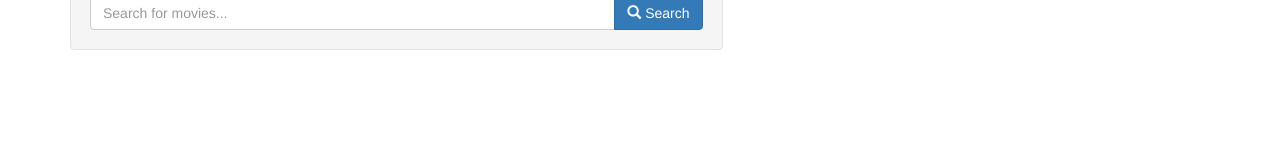
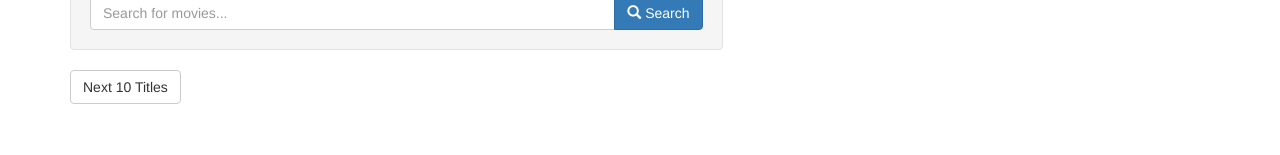
Before and after one commit to finclair/React-Movie-Searcher, a React app: page / in a window 1280 px wide. Shown: the part 145-300 px from the top of the page. Built offline with nearby package versions, Linux system fonts and the light colour scheme.

Commit message:
Create a button element in pager Component and triggering function for it in App component.

```diff
--- a/src/components/App.js
+++ b/src/components/App.js
@@ -18,10 +18,13 @@ class Application extends Component {
 
     this.prepareSearchWord = this.prepareSearchWord.bind(this);
     this.doDetailedSearch = this.doDetailedSearch.bind(this);
+    this.changePage = this.changePage.bind(this);
 
     this.state = {
       movies: [],
-      isLoading: false
+      isLoading: false,
+      selectedPage: '1',
+      textInput: ''
     };
   }
 
@@ -42,7 +45,9 @@ class Application extends Component {
   prepareSearchWord(params) {
     const url = 'http://www.omdbapi.com/?s=';
     const typePart = '&type=';
-    const completeURL = (`${url}${params.input}${typePart}${params.searchType}`);
+    const pagePart = '&page=';
+    this.setState({textInput: params.input});
+    const completeURL = (`${url}${params.input}${typePart}${params.searchType}${pagePart}${this.state.selectedPage}`);
     this.fetchOMDbData(completeURL, (movies) => {
       this.setState({movies: movies.Search});
     });
@@ -52,9 +57,22 @@ class Application extends Component {
 
     const url = 'http://www.omdbapi.com/?plot=full&i=';
     const completeUrl = `${url}${movie.imdbID}`;
-
     this.fetchOMDbData(completeUrl, (selectedMovie) => {
       this.setState({selectedMovie: selectedMovie});
+    });
+  }
+
+  changePage(pageNumber) {
+    this.setState({selectedPage: pageNumber});
+    console.log(this.state.selectedPage, 'on');
+    const url = 'http://www.omdbapi.com/?s=';
+    const textInput = this.state.textInput;
+    const typePart = '&type=';
+    const pagePart = '&page=';
+    const completeURL = (`${url}${textInput}${typePart}${'movie'}${pagePart}${pageNumber}`);
+    this.fetchOMDbData(completeURL, (movies) => {
+
+      this.setState({movies: movies.Search});
     });
   }
 
@@ -71,7 +89,10 @@ class Application extends Component {
                 movies={this.state.movies}
                 onMovieClick={this.doDetailedSearch }
               />
-              <Pager />
+              <Pager
+                selectedPage={this.state.selectedPage}
+                onNextButtonClick={this.changePage}
+              />
             </div>
             <MovieInfo movie={this.state.selectedMovie} />
           </div>
--- a/src/components/Pager.js
+++ b/src/components/Pager.js
@@ -1,10 +1,16 @@
 import React from 'react';
 
+const Pager = (props) => {
 
-const Pager = () => {
+    const index = +props.selectedPage + 1;
+
     return (
         <div>
-
+            <button
+                className="btn btn-default"
+                type="submit"
+                onClick={ () => props.onNextButtonClick(index) } > Next 10 Titles
+            </button>
         </div>
     );
 }
```
